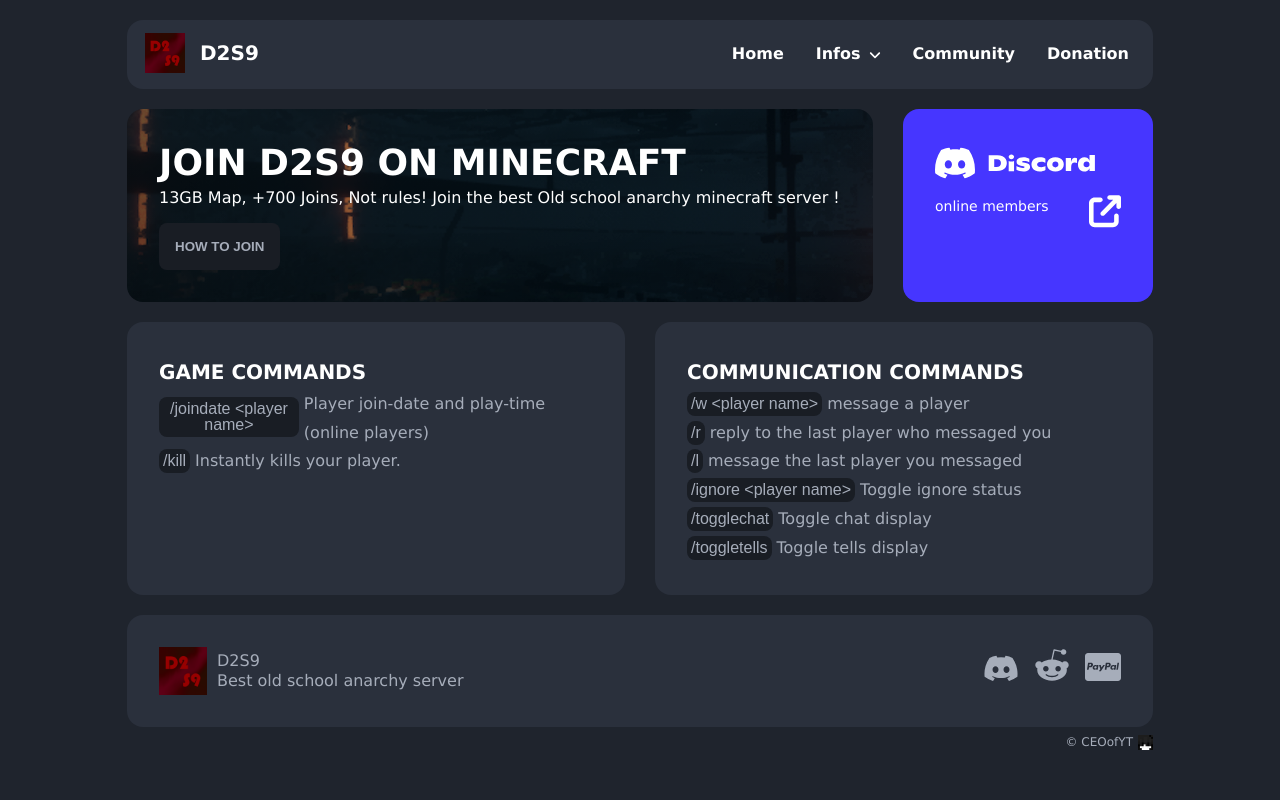
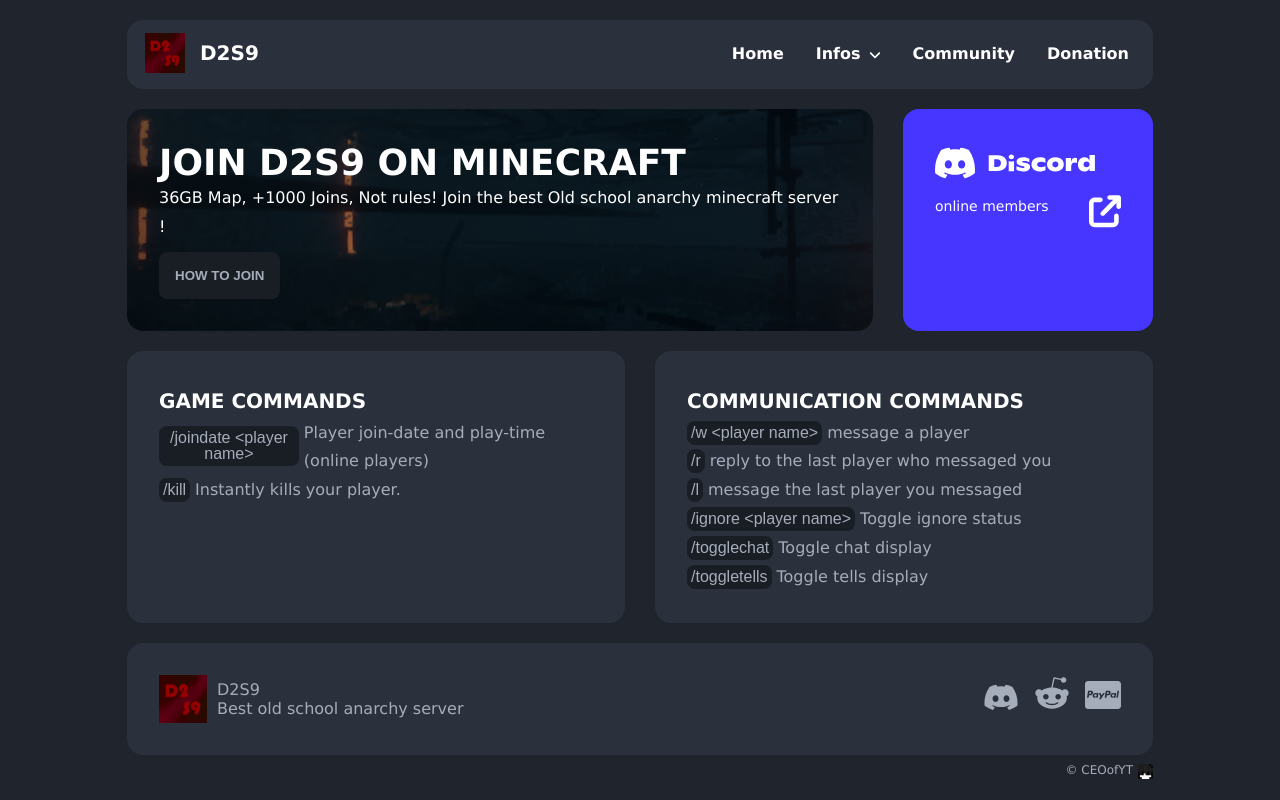
Before and after one commit to CeoOfYoutube/D2S9-Website-V2, a website: page commands.html in a window 1280 px wide. Drawn offline with Linux system fonts and the light colour scheme; no server answers.

Commit message:
Update commands.html

```diff
--- a/commands.html
+++ b/commands.html
@@ -107,7 +107,7 @@
                 <div class="block block-bg p32 flex text-white">
                     <div>
                         <h1 class="">Join D2S9 on Minecraft</h1>
-                        <p class="">13GB Map, +700 Joins, Not rules! Join the best Old school anarchy minecraft server !</p>
+                        <p class="">36GB Map, +1000 Joins, Not rules! Join the best Old school anarchy minecraft server !</p>
                     </div>
                     <button class="btn large scale modal-btn" data-target="modal-how-to-join">How to join</button>
                 </div>
```
